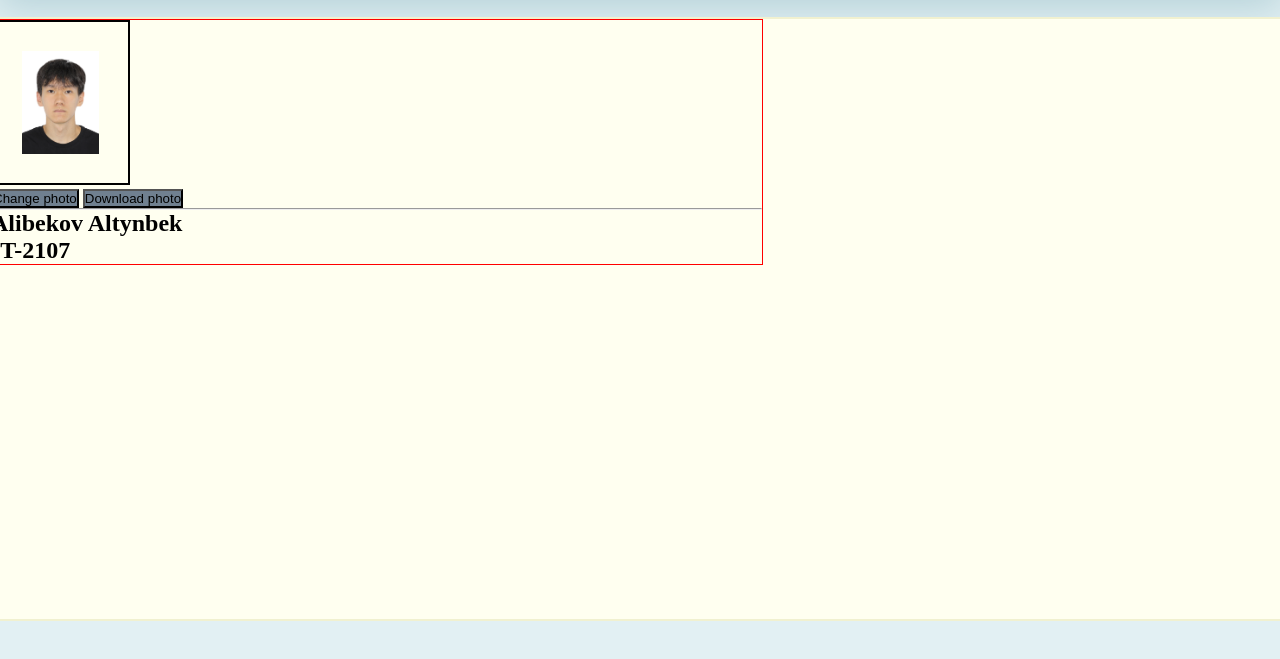
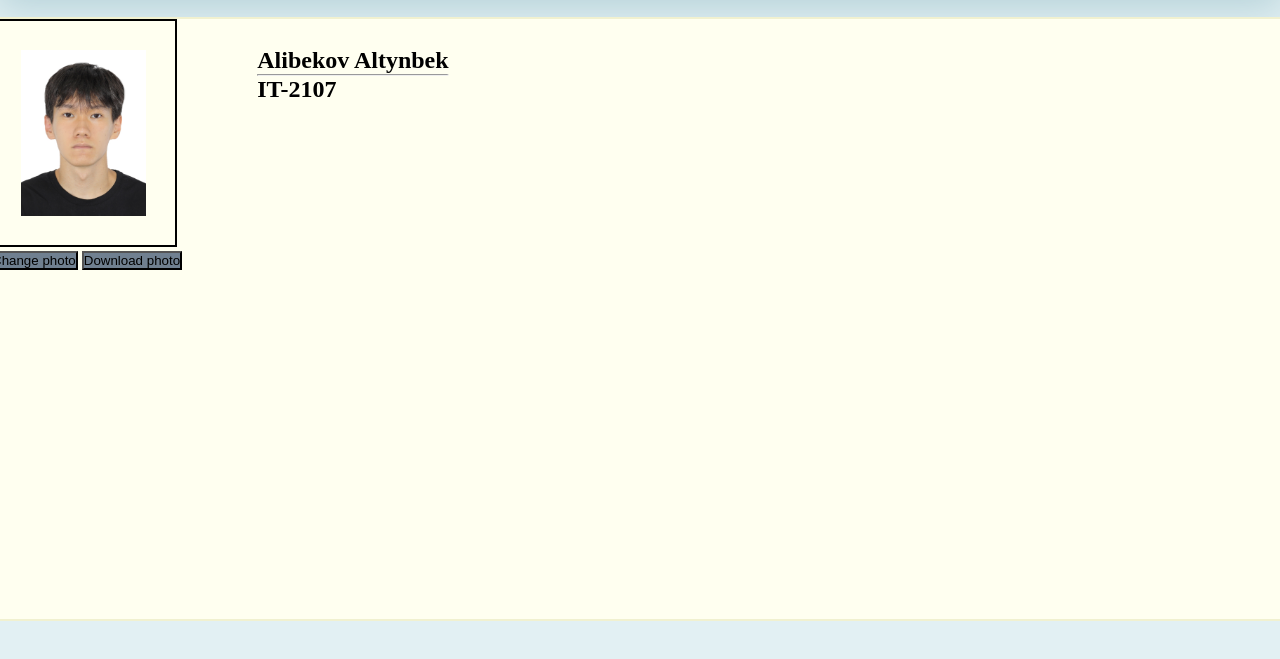
Before and after one commit to Haller125/Haller125.github.io, a plain HTML site: page Profile.html in a window 1280 px wide. Shown: the part 81-740 px from the top of the page. Drawn offline with Linux system fonts and the light colour scheme; a web font is replaced by a local one.

Commit message:
Визуальный доработка Profile

```diff
--- a/Main.css
+++ b/Main.css
@@ -47,15 +47,13 @@ border-bottom: 0px;
     border:2px solid rgb(241, 241, 208);
 }
 .Another_header{
-display: inline-block;
-height: 31%;
-width:40%;
-border: 1px solid blue;
+    display: inline-block;
+    height: -50%;
+    transform:translate(-270%,-300%);
 }
 .Profile_image{
     display: inline-block;
-    border: 1px solid red;
-
+    width: 60%;
 }
 .Profile_image form input{
 background-color: slategrey;
@@ -63,7 +61,7 @@ border-radius: 0px;
 }
 .Profile_image img{
     border: 2px solid black;
-width: 10%;
+width: 16%;
 height: auto;
 padding:29px;
 }
--- a/Profile.html
+++ b/Profile.html
@@ -30,21 +30,19 @@
         <div class="Main_Page">
                 <div class="Proto_Profile">
                     <div class="Profile_image">
+                        <figure>
                         <img src="./Images/Фото 3x4.jpg" alt="">
+                        </figure>
                         <form action="">
                             <input type="submit" value = "Change photo">
                             <input type="submit" value = "Download photo">
                         </form>
-                        <hr>
-                        <h2>Alibekov Altynbek <br> IT-2107
-                        </h2>
-                    <!--
                     </div>
                     <div class="Another_header">
-                        <h2>Alibekov Altynbek <br> IT-2107
+                        <h2>Alibekov Altynbek
+                            <br> <hr> IT-2107
                         </h2>
                     </div>
-                    -->
                 </div>
         </div>
     </div>
```
